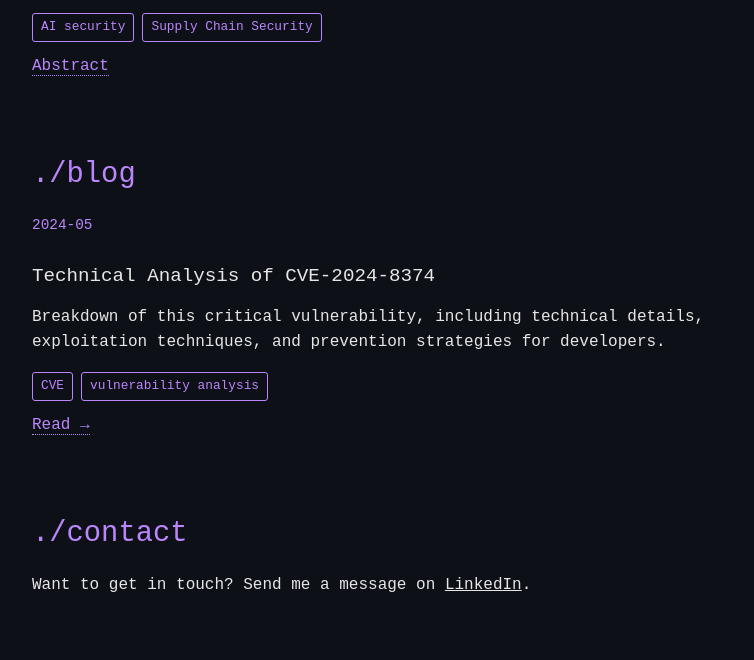
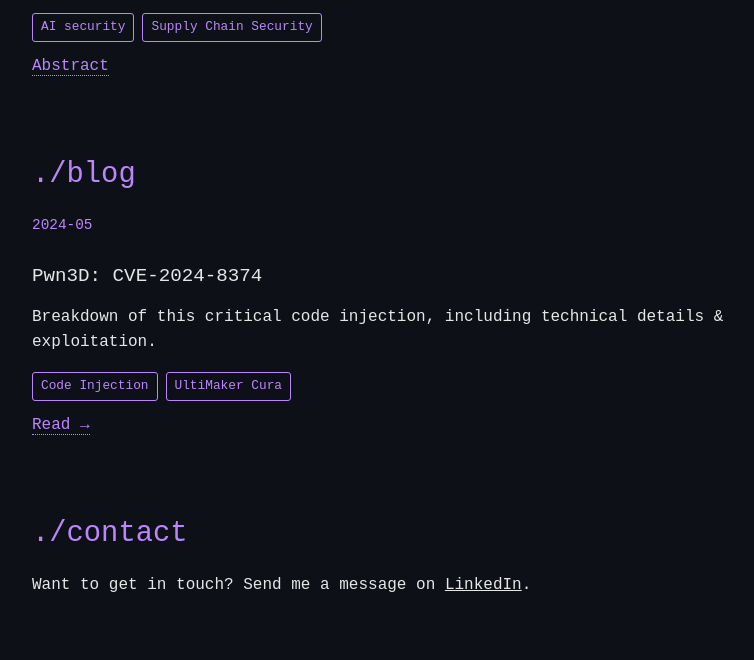
Before and after one commit to ori-ron/ori-ron.github.io, a plain HTML site: page index.html in a window 1280 px wide. Shown: the part 2445-3105 px from the top of the page, without its empty margins (224-978 px from the left). Drawn offline with Linux system fonts and the light colour scheme.

Commit message:
Update index.html

```diff
--- a/index.html
+++ b/index.html
@@ -366,13 +366,13 @@
         <h2>./blog</h2>
         <div class="blog-item">
             <div class="item-date">2024-05</div>
-            <h3 class="item-title">Technical Analysis of CVE-2024-8374</h3>
-            <p>Breakdown of this critical vulnerability, including technical details, exploitation techniques, and prevention strategies for developers.</p>
+            <h3 class="item-title">Pwn3D: CVE-2024-8374</h3>
+            <p>Breakdown of this critical code injection, including technical details & exploitation.</p>
             <div class="tags">
-                <span class="tag">CVE</span>
-                <span class="tag">vulnerability analysis</span>
+                <span class="tag">Code Injection</span>
+                <span class="tag">UltiMaker Cura</span>
             </div>
-            <a href="https://ori-ron.github.io/CVE-2024-8374.html" class="link">Read →</a>
+            <a href="https://checkmarx.com/blog/pwn3d-abusing-3d-models-for-code-execution/" class="link">Read →</a>
         </div>
     </section>
 
```
